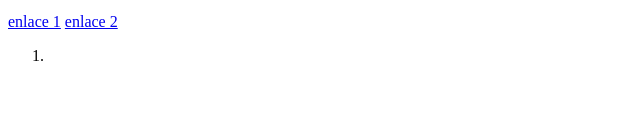
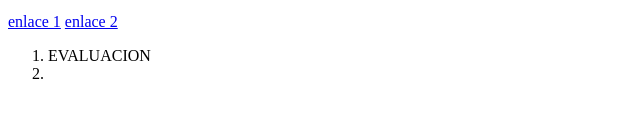
Before and after one commit to enzooo123/Enzo_Funes_evaluacion, a plain HTML site: page CSS.html in a window 1280 px wide. Shown: the part 282-400 px from the top of the page, without its empty margins (0-640 px from the left). Drawn offline with Linux system fonts and the light colour scheme.

Commit message:
Agrego info. en lista del archivo CSS

```diff
--- a/CSS.html
+++ b/CSS.html
@@ -18,6 +18,7 @@
         <a href="jumbo.com.ar">enlace 2</a>
 
         <ol>
+            <li>EVALUACION</li>
             <li></li>
         </ol>
 
```
